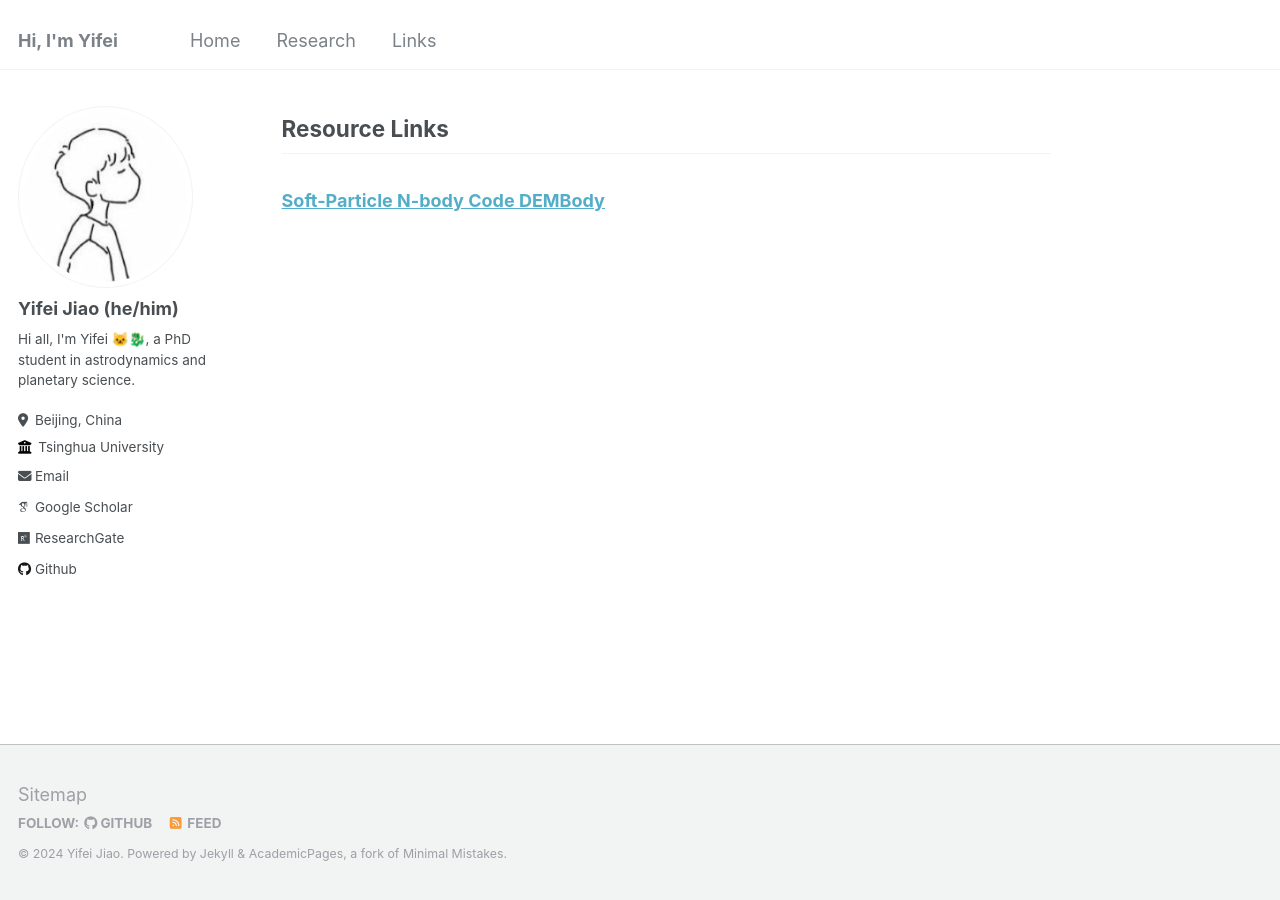
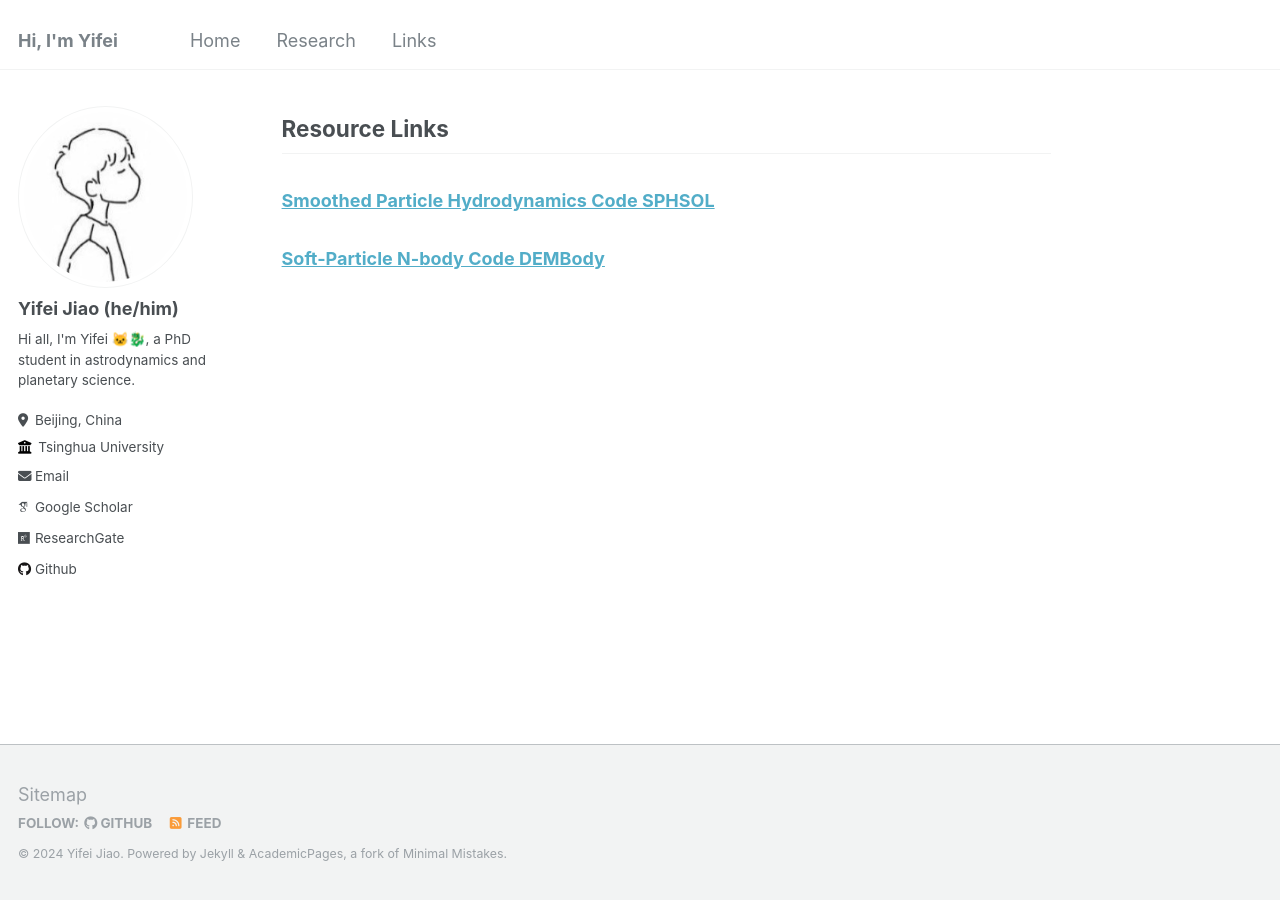
Before and after one commit to jiaoyf-thu/jiaoyf-thu.github.io, a Jekyll site: the page built from _pages/resource.md, in a window 1280 px wide. Built offline with Jekyll 4.4.1, drawn with Linux system fonts in a browser that asks for light colours; some web fonts are replaced.

Commit message:
Update resource.md

```diff
--- a/_pages/resource.md
+++ b/_pages/resource.md
@@ -6,4 +6,6 @@ author_profile: true
 
 ## Resource Links
 
+### <a href="https://sphsol-tutorial.readthedocs.io/en/latest/" target="_blank">Smoothed Particle Hydrodynamics Code SPHSOL</a>
+
 ### <a href="https://bin-cheng-thu.github.io/dembody-code/" target="_blank">Soft-Particle N-body Code DEMBody</a>
```
